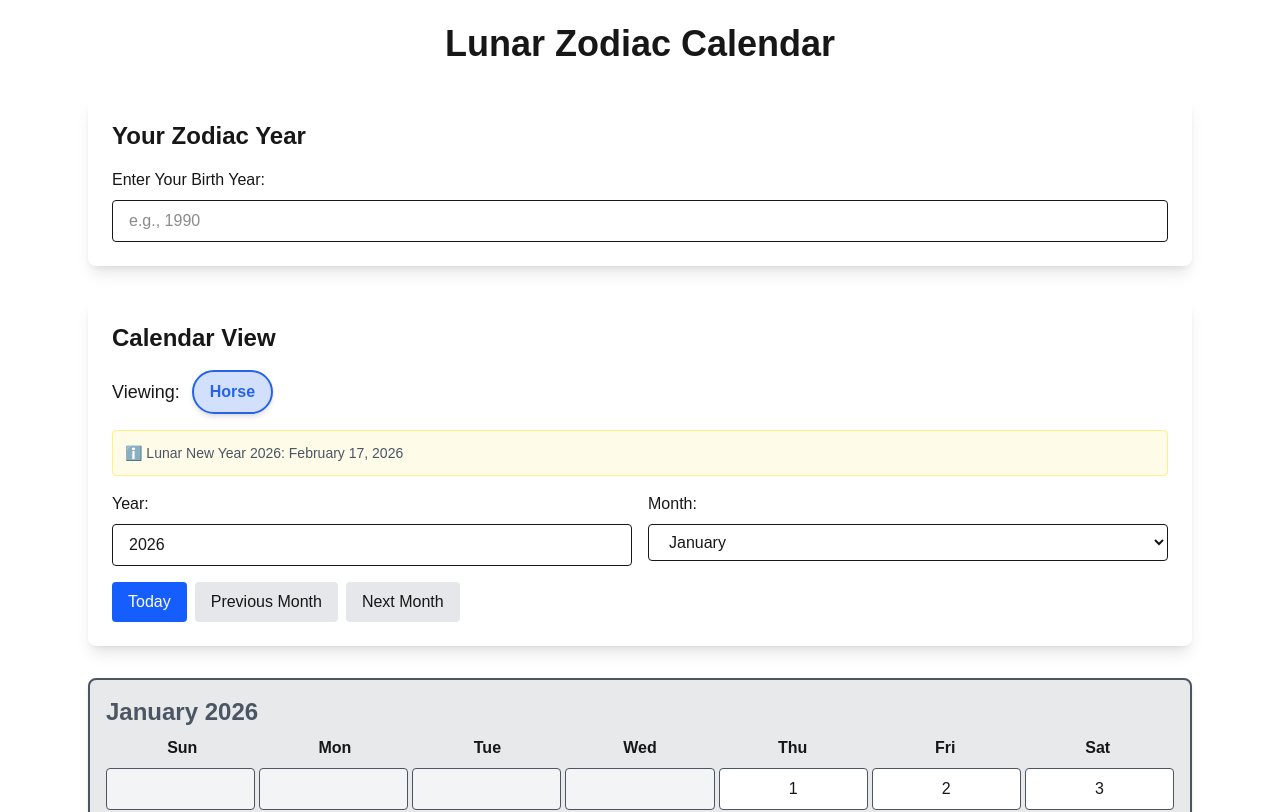
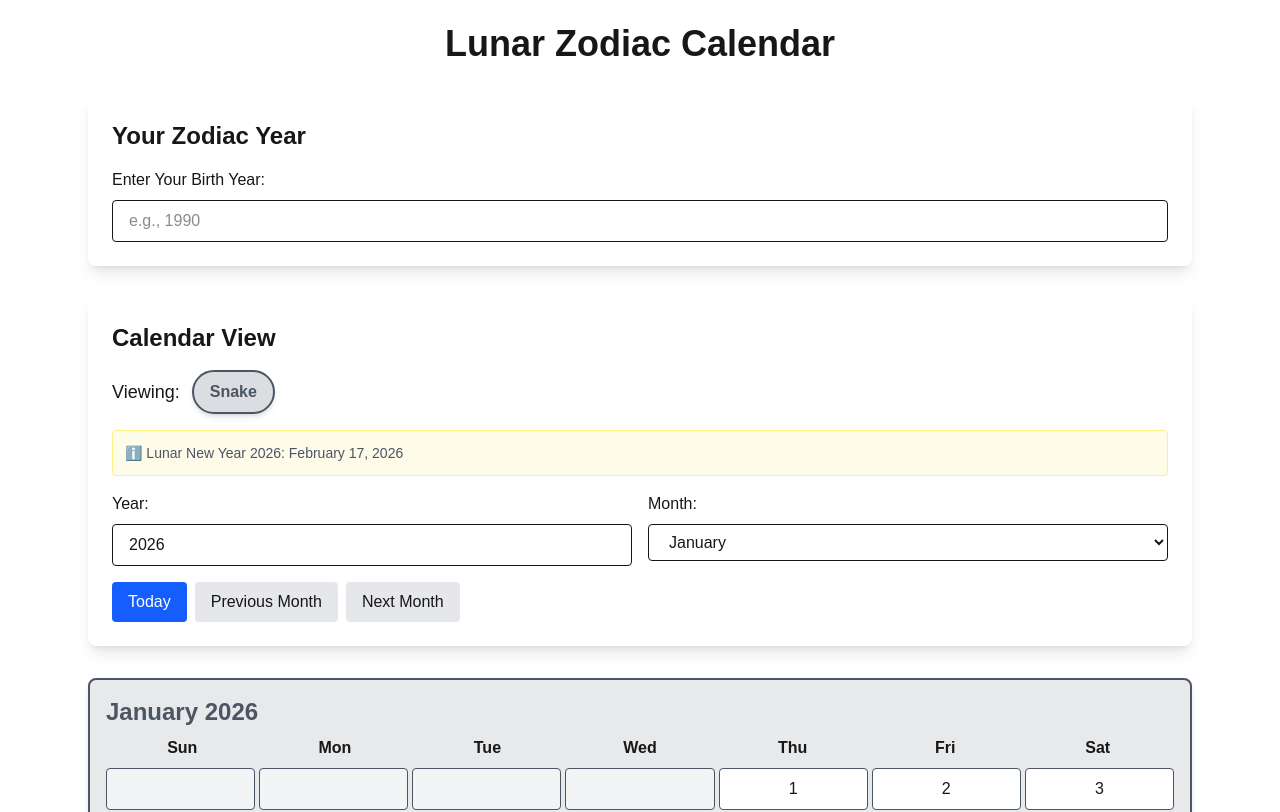
Before and after one commit to tatsuyax25/lunar-zodiac-calendar, a Next.js app: page / in a window 1280 px wide. Shown: the top 812 px of the page. Built offline with nearby package versions, Linux system fonts and the light colour scheme.

Commit message:
Fix zodiac sign

```diff
--- a/src/app/page.tsx
+++ b/src/app/page.tsx
@@ -120,7 +120,7 @@ export default function HomePage() {
         <h2 className="text-2xl font-semibold">Calendar View</h2>
         <div className="flex items-center gap-3">
           <span className="text-lg">Viewing:</span>
-          <ZodiacBadge year={year} />
+          <ZodiacBadge year={year} month={month} day={15} />
         </div>
 
         {lunarNewYear && (
--- a/src/components/ZodiacBadge.tsx
+++ b/src/components/ZodiacBadge.tsx
@@ -6,7 +6,9 @@ import { ZODIAC_COLORS } from "@/zodiac/zodiacColors";
 import styles from "./ZodiacBadge.module.css";
 
 interface ZodiacBadgeProps {
-  readonly year: number; // The year we want to display the zodiac for
+  readonly year: number;
+  readonly month?: number;
+  readonly day?: number;
 }
 
 /**
@@ -17,11 +19,10 @@ interface ZodiacBadgeProps {
  * This component is intentionally simple and reusable.
  * Later, you can expand it with icons, animations, or metadata.
  */
-export default function ZodiacBadge({ year }: ZodiacBadgeProps) {
+export default function ZodiacBadge({ year, month = 6, day = 1 }: ZodiacBadgeProps) {
   const badgeRef = useRef<HTMLDivElement>(null);
 
-  // Determine the zodiac animal for mid-year (July 1st)
-  const zodiac = getZodiacForDate(year, 6, 1);
+  const zodiac = getZodiacForDate(year, month, day);
 
   // Get the color associated with that zodiac
   const color = ZODIAC_COLORS[zodiac];
--- /dev/null
+++ b/test-zodiac.js
@@ -0,0 +1,12 @@
+// Test the zodiac calculation
+const ZODIAC_CYCLE = ['Rat', 'Ox', 'Tiger', 'Rabbit', 'Dragon', 'Snake', 'Horse', 'Goat', 'Monkey', 'Rooster', 'Dog', 'Pig'];
+const BASE_YEAR = 1900;
+
+// 2024 should be Dragon, 2025 should be Snake
+for (let year = 2024; year <= 2026; year++) {
+  const diff = year - BASE_YEAR;
+  const index = ((diff % 12) + 12) % 12;
+  console.log(`Year ${year}: index=${index}, zodiac=${ZODIAC_CYCLE[index]}`);
+}
+
+console.log('\nExpected: 2024=Dragon, 2025=Snake, 2026=Horse');
```
